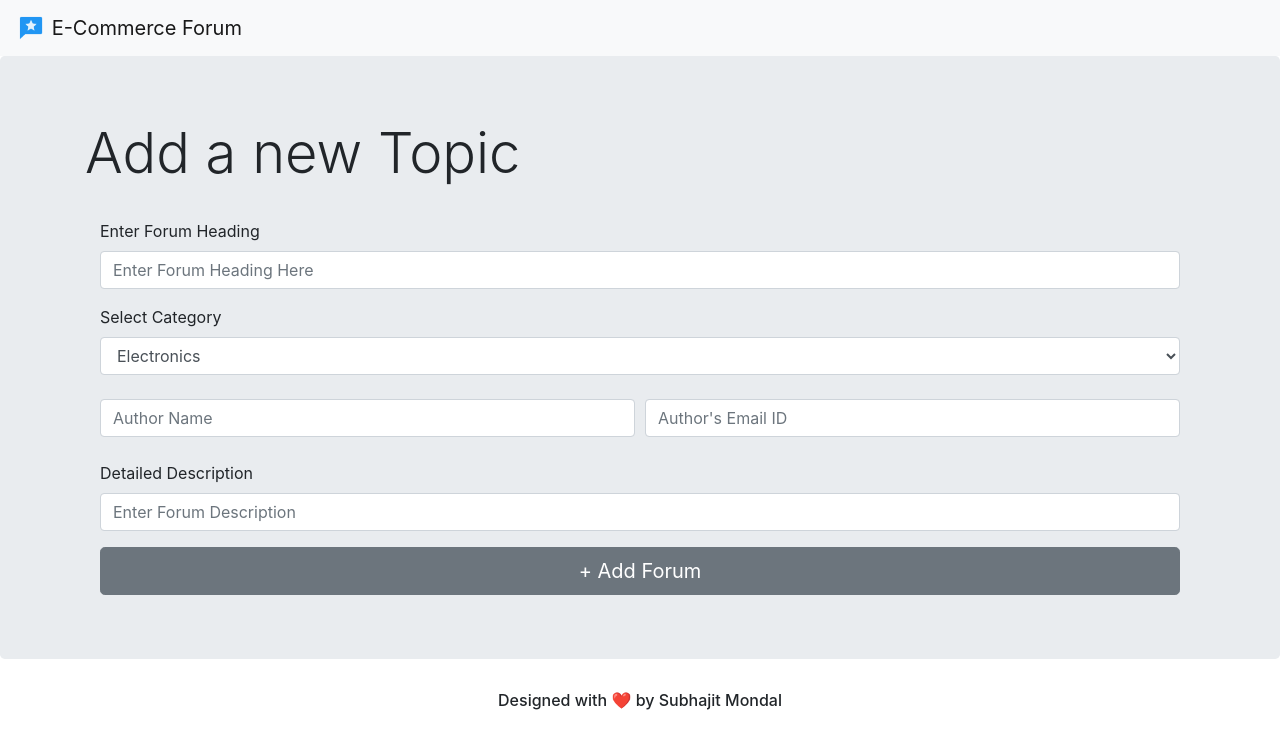
After one commit to Subhajit25Mondal/E-commerce-Discussion-Forum, a PHP site: page /new.php in a window 1280 px wide. The commit adds this page. Shown: the top 749 px of the page. Run offline with PHP 8.4, Linux system fonts and the light colour scheme.

Commit message:
Fundamental Things Completed

```diff
--- /dev/null
+++ b/new.php
@@ -0,0 +1,122 @@
+<!doctype html>
+<html lang="en">
+  <head>
+
+    <meta charset="utf-8">
+    <meta name="viewport" content="width=device-width, initial-scale=1, shrink-to-fit=no">
+
+    <link rel="stylesheet" href="css/bootstrap.css">
+    <link rel="icon" href="images/icon.png">
+    <title>Add New Topic</title>
+  </head>
+  <body>
+        <nav class="navbar navbar-light bg-light">
+                <a class="navbar-brand" href="index.php">
+                  <img src="images/icon.png" width="30" height="30" class="d-inline-block align-top" alt="">
+                  E-Commerce Forum
+                </a>
+              </nav>
+
+    <div class="jumbotron">
+        <div class="container">
+            <h1 class="display-4">Add a new Topic</h1><br>
+            <div class="container">
+
+
+                  <form action="new.php" method="post">
+
+
+                    <div class="form-group">
+                      <label for="formGroupExampleInput">Enter Forum Heading</label>
+                      <input type="text" class="form-control" id="formGroupExampleInput" placeholder="Enter Forum Heading Here" name="question">
+                    </div>
+
+            <label>Select Category</label>
+            <select class="form-control" name="select" id="select">
+              <option value="Electronics">Electronics</option>
+              <option value="TV & Appliances">TV & Appliances</option>
+              <option value="Men">Men</option>
+              <option value="Women">Women</option>
+              <option value="Baby & Kids">Baby & Kids</option>
+              <option value="Home & Furniture">Home & Furniture</option>
+              <option value="Sports & Books">Sports, Books & More</option>
+              <option value="Others">Others</option>
+            </select>
+            <br>
+            <div class="form-row">
+                <div class="col">
+                  <input type="text" class="form-control" placeholder="Author Name" name="author">
+                </div>
+                <div class="col">
+                  <input type="text" class="form-control" placeholder="Author's Email ID" name="email">
+                </div>
+              </div>
+              <br>
+
+              <div class="form-group">
+                  <label for="formGroupExampleInput1">Detailed Description</label>
+                  <input type="text" class="form-control" id="formGroupExampleInput1" placeholder="Enter Forum Description" name="description">
+              </div>
+
+              <button type="submit" name="submit" class="btn btn-secondary btn-lg btn-block">+ Add Forum</button>
+
+
+          </form>
+
+        </div>
+        </div>
+    </div>
+
+
+
+    <footer>
+ <center>
+  <h6 class="footer">Designed with ❤️ by Subhajit Mondal<h6>
+  </center>
+      </footer>
+
+
+
+  </body>
+  </html>
+
+
+
+
+<?php
+
+       if(isset($_POST['submit'])){
+
+
+    $qu = $_POST['question'];
+    $se = $_POST['select'];
+    $au = $_POST['author'];
+    $em = $_POST['email'];
+    $de = $_POST['description'];
+
+           if($qu=='' || $se=='' || $au=='' || $em=='' || $de==''){
+               echo "<script>alert('Please Enter all the Fields')</script>";
+           }
+           else{
+
+     $con = mysqli_connect("localhost","root","");
+    mysqli_select_db($con,"forum");
+
+
+date_default_timezone_set('Asia/Kolkata');                                          //TIME
+
+$timestamp = time();
+$date_time = date("d-m-Y (D) H:i:s", $timestamp);
+
+
+           $insert_query = "insert into forum (question, description, author, email, topic, time) values ('$qu','$de','$au','$em','$se','$date_time')";
+
+$res=mysqli_query($con, $insert_query);
+
+               echo "<script>alert('Your Forum has been successfully added, Please visit HomePage to see the changes')</script>";
+
+           }
+
+       }
+
+    ?>
```
Also changed, not shown: index.php (renamed from index.html, +53 -24 lines), new.html (deleted, +0 -28 lines), post.php (added, +162 -0 lines).
